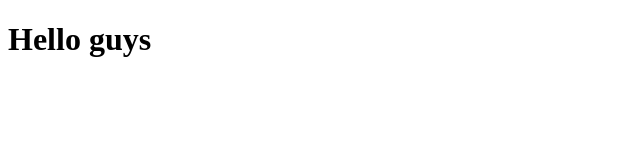
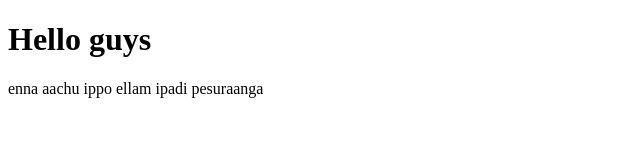
Before and after one commit to dhivyabharathi-s/my-first, a plain HTML site: page index.html in a window 1280 px wide. Shown: the whole page, without its empty margins (0-640 px from the left). Drawn offline with Linux system fonts and the light colour scheme.

```diff
--- a/index.html
+++ b/index.html
@@ -7,5 +7,6 @@
 </head>
 <body>
     <h1>Hello guys</h1>
+    <p>enna aachu ippo ellam ipadi pesuraanga</p>
 </body>
 </html>
```
